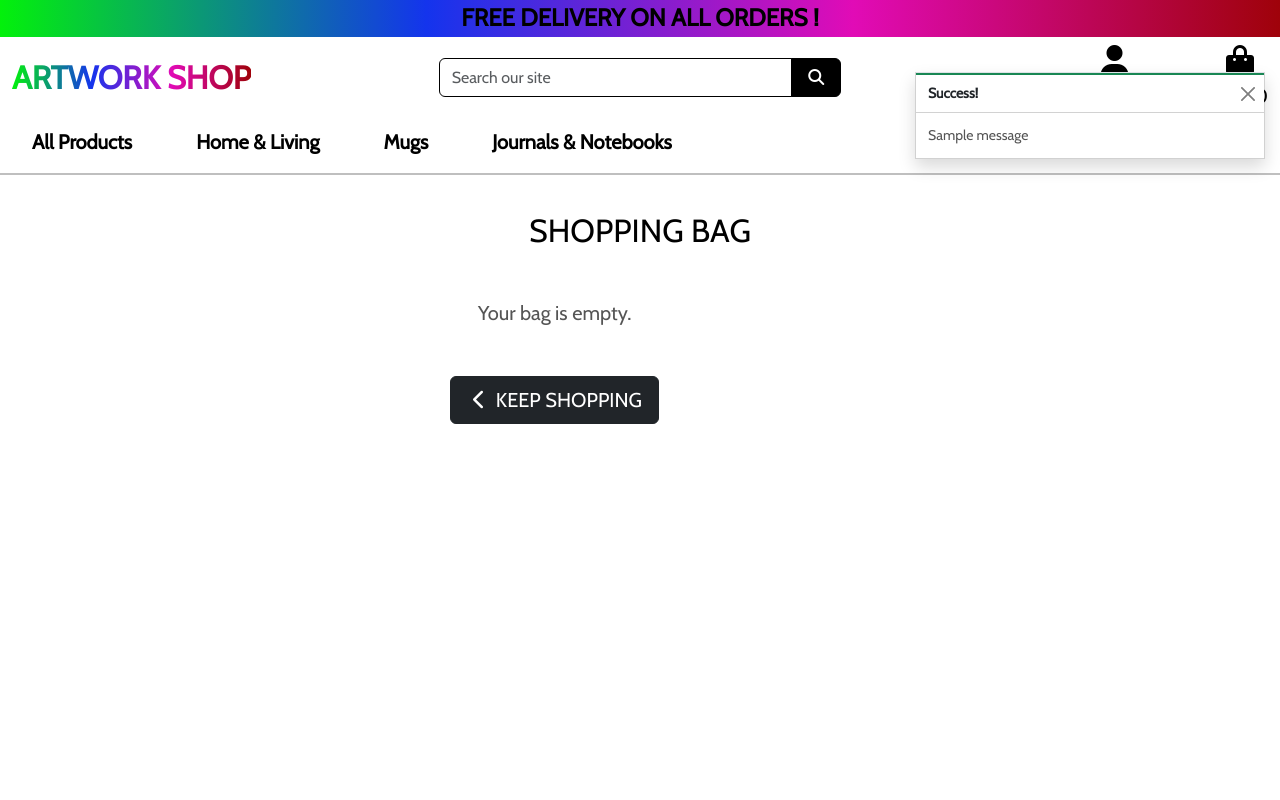
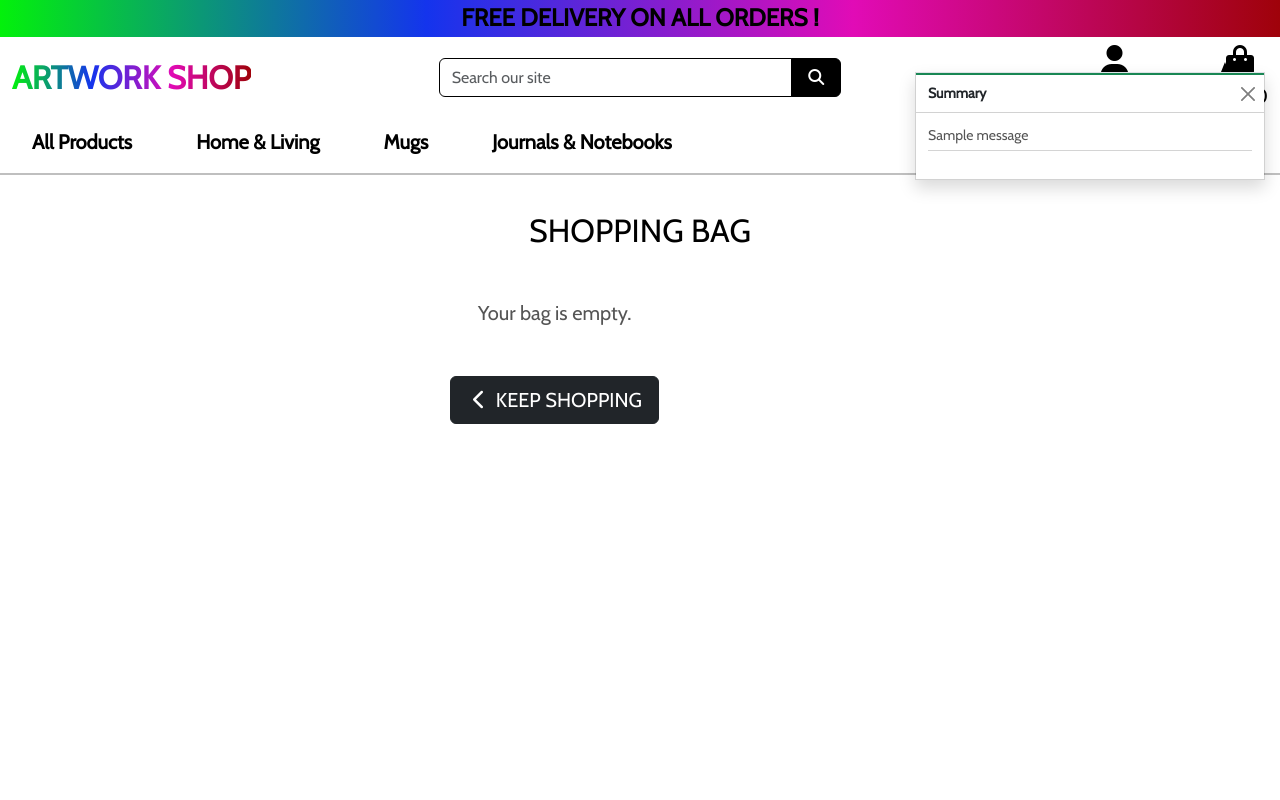
Before and after one commit to ManalAbdulqawi/artwork-online-shop, a Django app: page /bag/ in a window 1280 px wide. Run offline with Django 4.2, Linux system fonts and the light colour scheme; tables that the repository leaves empty hold one stand-in row (values such as "Sample post"); one stand-in notice (Sample message) is shown; some libraries are stand-ins or nearby versions.

Commit message:
added toast for summary of bag items

```diff
--- a/bag/views.py
+++ b/bag/views.py
@@ -1,4 +1,4 @@
-from django.shortcuts import render, redirect
+from django.shortcuts import render, redirect,  get_object_or_404
 from django.contrib import messages
 
 from products.models import Product
@@ -12,7 +12,7 @@ def view_bag(request):
 
 def add_to_bag(request, item_id):
     """ Add a quantity of the specified product to the shopping bag """
-    product = Product.objects.get(pk=item_id)
+    product = get_object_or_404(Product, pk=item_id)
 
 
     quantity = int(request.POST.get('quantity'))
@@ -21,7 +21,7 @@ def add_to_bag(request, item_id):
 
     if item_id in list(bag.keys()):
         bag[item_id] += quantity
-        messages.success(request, f'Increased {product.name} quantity to your bag')
+        messages.success(request, f'Updated {product.name} quantity to {bag[item_id]}')
 
     else:
         bag[item_id] = quantity
@@ -34,6 +34,7 @@ def add_to_bag(request, item_id):
 
 def adjust_bag(request, item_id):
     """ Adjust the quantity of the specified product to the specified amount """
+    product = get_object_or_404(Product, pk=item_id)
 
     current_quantity = int(request.POST.get('quantity', 0))
     bag = request.session.get('bag', {})
@@ -44,8 +45,12 @@ def adjust_bag(request, item_id):
 
     if new_quantity > 0:
         bag[item_id] = new_quantity
+        messages.success(request, f'Updated {product.name} quantity to {bag[item_id]}')
+
     else:
         bag.pop(item_id, None)
+        messages.success(request, f'Removed {product.name} from your bag')
+
 
     request.session['bag'] = bag
     return redirect('view_bag')
@@ -53,13 +58,15 @@ def adjust_bag(request, item_id):
 
 def remove_from_bag(request, item_id):
     """ Remove the item from the shopping bag """
-    product = Product.objects.get(pk=item_id)
+    product = get_object_or_404(Product, pk=item_id)
+
     bag = request.session.get('bag', {})
 
 
     bag.pop(str(item_id), None)
+    messages.success(request, f'Removed {product.name} from your bag')
 
-    messages.success(request, f'Deleted {product.name} from your bag')
+
 
     request.session['bag'] = bag
     return redirect('view_bag')
--- a/static/css/base.css
+++ b/static/css/base.css
@@ -92,19 +92,44 @@ a.category-badge > span.badge:hover {
     color: white;
 }
 
+/* ------------------------------- bootstrap toasts */
 .message-container {
     position: fixed;
     top: 72px;
     right: 15px;
     z-index: 99999999999;
+    display: flex;
+    flex-direction: column;
+    align-items: flex-end; /* align to the right */
+    gap: 10px; /* space between toasts */
 }
-
 .custom-toast {
     overflow: visible;
 }
 
 .toast-capper {
     height: 2px;
+}
+
+.bag-notification-wrapper {
+    height: 100px;
+    overflow-x: hidden;
+    overflow-y: auto;
+}
+
+
+
+/* from CSS-tricks.com: https://css-tricks.com/snippets/css/css-triangle/ */
+
+.arrow-up {
+    width: 0;
+    height: 0;
+    border-left: 4px solid transparent;
+    border-right: 4px solid transparent;
+    border-bottom: 10px solid black;
+    position: absolute;
+    top: -10px;
+    right: 36px;
 }
 
 
--- a/templates/includes/toasts/toast_success.html
+++ b/templates/includes/toasts/toast_success.html
@@ -2,10 +2,50 @@
     <div class="arrow-up arrow-success"></div>
     <div class="w-100 toast-capper bg-success"></div>
     <div class="toast-header bg-white text-dark">
-        <strong class="me-auto">Success!</strong>
+        <strong class="me-auto">Summary</strong>
         <button type="button" class="btn-close text-dark" data-bs-dismiss="toast" aria-label="Close"></button>
     </div>
     <div class="toast-body bg-white">
-        {{ message }}
+        <div class="row">
+            <div class="col">
+                {{ message }}
+                <hr class="mt-1 mb-3">
+            </div>
+        </div>
+        {% if total %}
+            <p class="bg-white text-black py-1">Your Bag ({{ product_count }})</p>
+            <div class="bag-notification-wrapper">
+                {% for item in bag_items %}
+                    <div class="row">
+                        <div class="col-3 my-1">
+                            {% if item.product.first_image %}
+                                <img class="w-100" src="{{ item.product.first_image.image.url }}" alt="{{ item.product.name }}">
+                            {% else %}
+                                <img class="w-100" src="{{ MEDIA_URL }}noimage.png" alt="{{ item.product.name }}">
+                            {% endif %}
+                        </div>
+                        <div class="col-9">
+                            <p class="my-0"><strong>{{ item.product.name }}</strong></p>
+                            <p class="my-0 small text-muted">Qty: {{ item.quantity }}</p>
+                        </div>
+                    </div>
+                {% endfor %}
+            </div>
+            <div class="row">
+                <div class="col">
+                        <p class="mt-3 mb-1 text-black">
+                            TOTAL: <strong>£{{ total|floatformat:2 }}</strong>
+                        </p>
+                    <a href="{% url 'view_bag' %}" class="btn btn-outline-dark btn-block rounded-2 w-100 ">
+                       <strong> <span class="text-uppercase">Go To Secure Checkout</span>
+                        <span class="icon">
+                            <i class="fas fa-lock"></i>
+                        </span>
+                        </strong>
+
+                    </a>
+                </div>
+            </div>
+        {% endif %}
     </div>
 </div>
```
